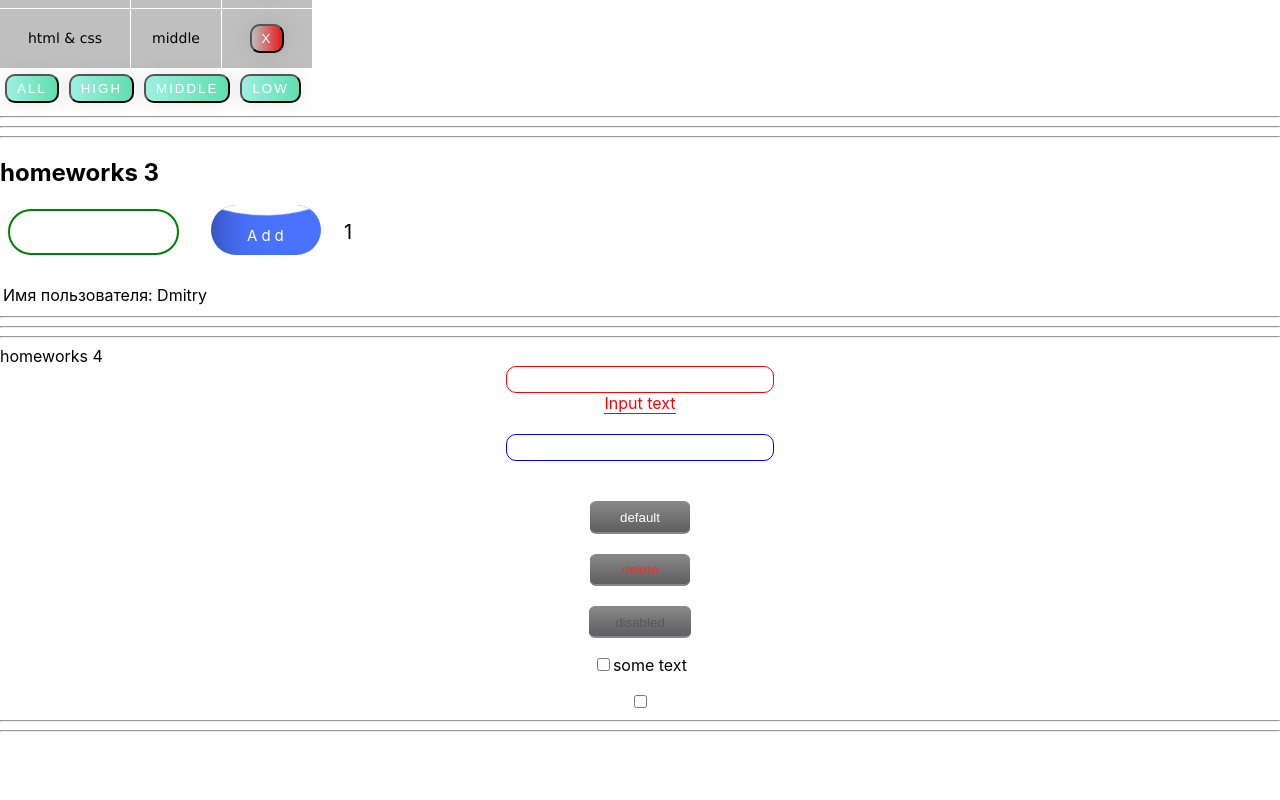
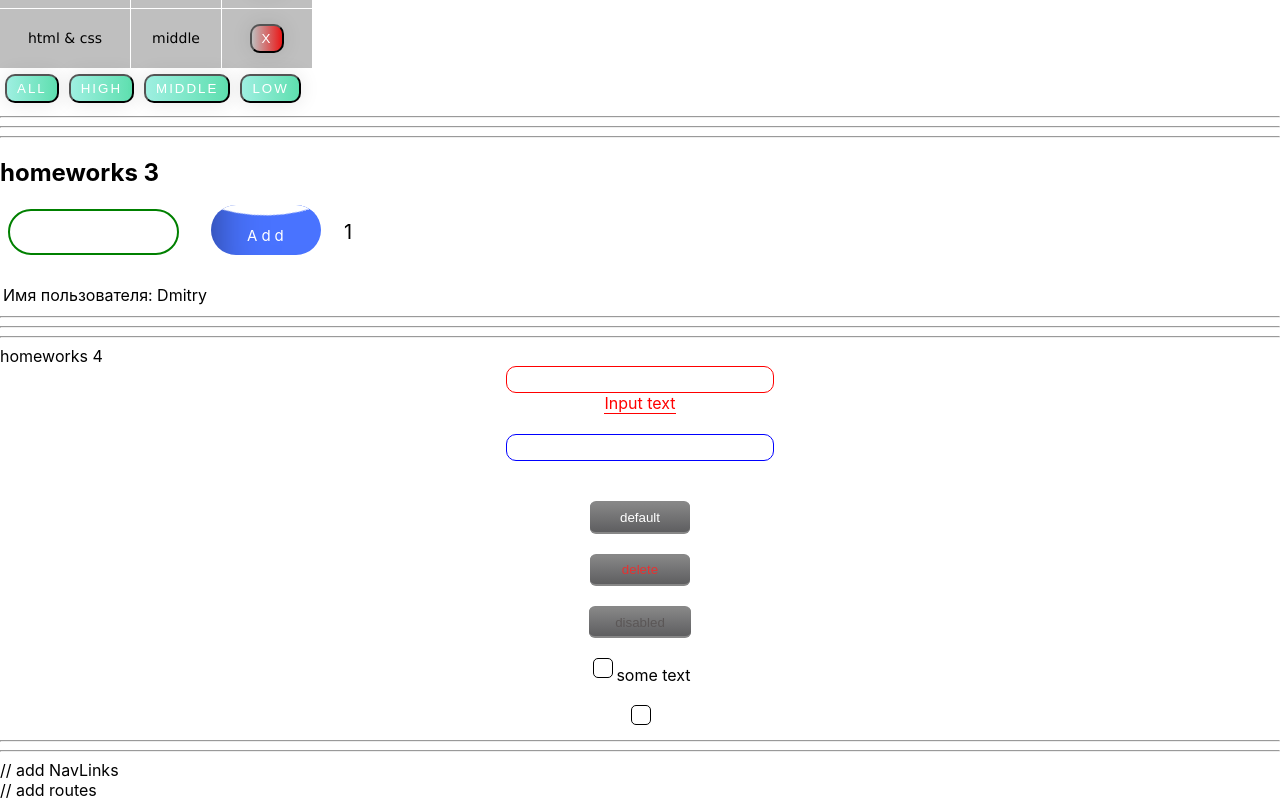
Before and after one commit to Nazaruk-D/TaskFromIgnat, a React (Create React App) app: page / in a window 1280 px wide. Shown: the part 544-1344 px from the top of the page. Before the commit the page ends 1284 px from the top, so only its background shows below. Built offline with nearby package versions, Linux system fonts and the light colour scheme.

Commit message:
Update HW4

```diff
--- a/src/p1-main/m1-ui/u1-app/App.tsx
+++ b/src/p1-main/m1-ui/u1-app/App.tsx
@@ -4,6 +4,7 @@ import HW1 from '../../../p2-homeworks/h1/HW1'
 import HW2 from "../../../p2-homeworks/h2/HW2";
 import HW3 from "../../../p2-homeworks/h3/HW3";
 import HW4 from "../../../p2-homeworks/h4/HW4";
+import HW5 from "../../../p2-homeworks/h5/HW5";
 
 function App() {
     return (
@@ -13,7 +14,7 @@ function App() {
             <HW2/>
             <HW3/>
             <HW4/>
-            {/*<HW5/>*/}
+            <HW5/>
 
         </div>
     )
--- a/src/p2-homeworks/h1/HW1.tsx
+++ b/src/p2-homeworks/h1/HW1.tsx
@@ -13,14 +13,12 @@ function HW1() {
         <div>
             <hr/>
             <h2>homeworks 1</h2>
-
             <Message
                 avatar={messageData.avatar}
                 name={messageData.name}
                 message={messageData.message}
                 time={messageData.time}
             />
-
             <hr/>
             {/*для личного творчества, могу проверить*/}
             {/*<AlternativeMessage/>*/}
--- a/src/p2-homeworks/h1/Message.tsx
+++ b/src/p2-homeworks/h1/Message.tsx
@@ -17,7 +17,7 @@ function Message(props: MessageType) {
                     <img src={props.avatar} className={s.avatarProps} alt=""/>
                 </span>
 
-                <span className={s.textBlock} >
+                <span className={s.textBlock}>
                     <div className={s.nickName}>
                         {props.name}
                     </div>
--- a/src/p2-homeworks/h2/HW2.tsx
+++ b/src/p2-homeworks/h2/HW2.tsx
@@ -26,8 +26,8 @@ export const filterAffairs = (affairs: Array<AffairType>, filter: FilterType): A
     else if (filter === 'high') return affairs.filter(el => el.priority === "high")
     else return affairs
 }
-export const deleteAffair = (affairs: Array<AffairType>, _id: number): Array <AffairType> => { // need to fix any
-    return affairs.filter(el=>el._id !== _id)// need to fix
+export const deleteAffair = (affairs: Array<AffairType>, _id: number): Array<AffairType> => { // need to fix any
+    return affairs.filter(el => el._id !== _id)// need to fix
 }
 
 function HW2() {
--- a/src/p2-homeworks/h3/HW3.tsx
+++ b/src/p2-homeworks/h3/HW3.tsx
@@ -11,7 +11,7 @@ export type UserType = {
 // уровень работы с глобальными данными
 function HW3() {
     const [users, setUsers] = useState<Array<UserType>>([
-        {_id: v1(), name: "Dmitry" },
+        {_id: v1(), name: "Dmitry"},
     ]) // need to fix any
 
     const addUserCallback = (name: string) => { // need to fix any
--- a/src/p2-homeworks/h4/HW4.tsx
+++ b/src/p2-homeworks/h4/HW4.tsx
@@ -49,7 +49,7 @@ export function HW4() {
                     delete {/*// название кнопки попадёт в children*/}
                 </SuperButton>
 
-                <SuperButton disabled >
+                <SuperButton disabled>
                     disabled
                 </SuperButton>
 
--- a/src/p2-homeworks/h4/common/c1-SuperInputText/SuperInputText.module.css
+++ b/src/p2-homeworks/h4/common/c1-SuperInputText/SuperInputText.module.css
@@ -6,6 +6,7 @@
     margin-bottom: 43px;
     width: 20%;
     /*box-shadow: inset 1px 1px 1px 1px rgba(0, 0, 0, 0.3)*/
+    outline: none;
 }
 
 .errorInput {
@@ -15,6 +16,7 @@
     border: 1px solid red;
     color: red;
     width: 20%;
+    outline: none;
 }
 
 .error {
--- a/src/p2-homeworks/h4/common/c2-SuperButton/SuperButton.tsx
+++ b/src/p2-homeworks/h4/common/c2-SuperButton/SuperButton.tsx
@@ -11,7 +11,7 @@ type SuperButtonPropsType = DefaultButtonPropsType & {
 
 const SuperButton: React.FC<SuperButtonPropsType> = (
     {
-        red, className,disabled,
+        red, className, disabled,
         ...restProps// все остальные пропсы попадут в объект restProps, там же будет children
     }
 ) => {
--- a/src/p2-homeworks/h4/common/c3-SuperCheckbox/SuperCheckbox.module.css
+++ b/src/p2-homeworks/h4/common/c3-SuperCheckbox/SuperCheckbox.module.css
@@ -1,7 +1,18 @@
 .checkbox {
+    appearance: none;
     margin-top: 20px;
-    border-radius: 15px;
-    background-color: red;
+    border-radius: 5px;
+    width: 20px;
+    height: 20px;
+    border: 1px solid black;
+
+}
+
+.checkbox:checked {
+    appearance: none;
+    background-image: url("checked.png");
+    width: 20px;
+    height: 20px;
 }
 
 .spanClassName {
```
Also changed, not shown: src/p2-homeworks/h2/Affair.tsx (+6 -2 lines), src/p2-homeworks/h4/common/c3-SuperCheckbox/checked.png (added).
